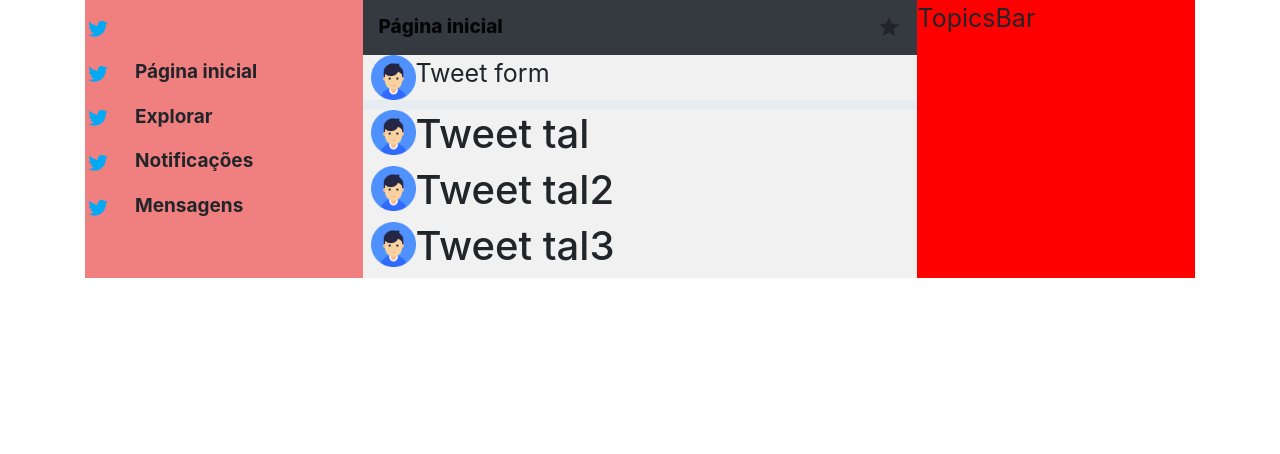
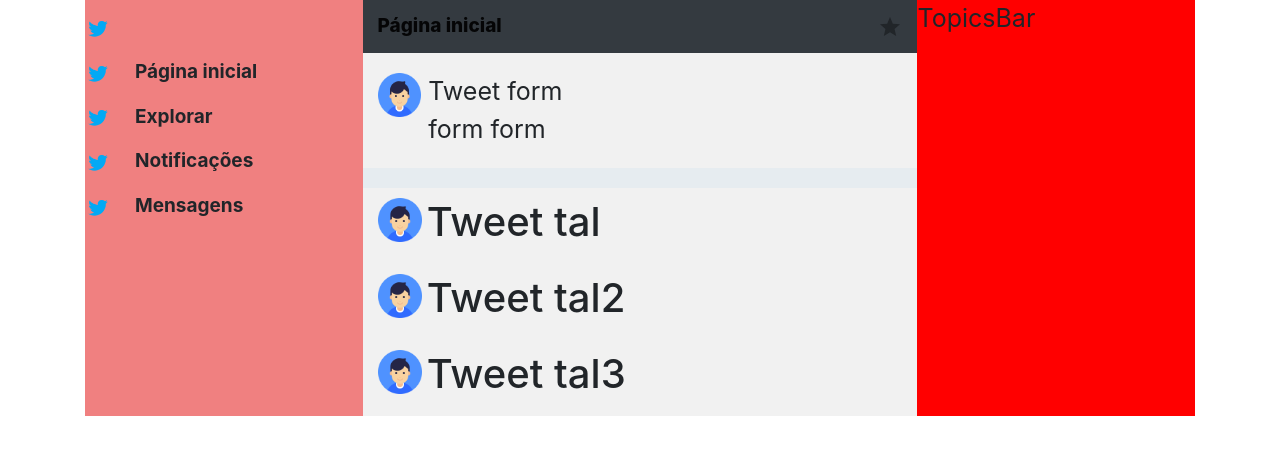
Before and after one commit to isaacbatst/twitter-gemini-frontend, a React (Create React App) app: page / in a window 1280 px wide. Shown: the top 454 px of the page. Built offline with nearby package versions, Linux system fonts and the light colour scheme.

Commit message:
treats main components spacing

```diff
--- a/src/components/Main/components/Content/components/AvatarBar/index.js
+++ b/src/components/Main/components/Content/components/AvatarBar/index.js
@@ -1,8 +1,10 @@
 import React from 'react';
-import Avatar from '../../../../../../static/avatar.png';
+import Image from 'react-bootstrap/Image';
 
-function AvatarBar(){
-  return <img width={45} src={Avatar} />
+import './style.css';
+
+function AvatarBar(props){
+  return <Image className='avatar' fluid={true} src={props.avatar} />
 }
 
 export default AvatarBar;
--- /dev/null
+++ b/src/components/Main/components/Content/components/AvatarBar/style.css
@@ -0,0 +1,3 @@
+.avatar{
+  width:1.9em;
+}
--- a/src/components/Main/components/Content/components/ContentHeader/index.js
+++ b/src/components/Main/components/Content/components/ContentHeader/index.js
@@ -6,7 +6,7 @@ import "./style.css";
 
 function ContentHeader() {
   return (
-    <Navbar bg="dark">
+    <Navbar bg="dark" className="contentBlock contentHeader" >
       <Navbar.Brand className="mr-auto contentHeaderText">Página inicial</Navbar.Brand>
       <Star />
     </Navbar>
--- a/src/components/Main/components/Content/components/ContentHeader/style.css
+++ b/src/components/Main/components/Content/components/ContentHeader/style.css
@@ -2,3 +2,7 @@
   font-size: 19px;
   font-weight: 800;
 }
+
+.contentHeader{
+  height: 53px;
+}
--- a/src/components/Main/components/Content/components/Feed/index.js
+++ b/src/components/Main/components/Content/components/Feed/index.js
@@ -3,7 +3,9 @@ import Row from "react-bootstrap/Row";
 import Col from "react-bootstrap/Col";
 
 import AvatarBar from "../AvatarBar/index";
-import TweetContent from "./components/TweetContent/index";
+import Tweet from "./components/Tweet/index";
+
+import Avatar from "../../../../../../static/avatar.png";
 
 import "./style.css";
 
@@ -34,14 +36,16 @@ function Feed() {
 
   return tweets.map(tweet => {
     return (
-      <Row noGutters={true} className="px-2" key={tweet.id}>
-        <Col xs={1}>
-          <AvatarBar />
-        </Col>
-        <Col xs={10}>
-          <TweetContent tweet={tweet} />
-        </Col>
-      </Row>
+      <div className="tweetDiv contentBlock" key={tweet.id}>
+        <Row noGutters={true} className="tweetRow" >
+          <Col xs={1}>
+            <AvatarBar avatar={Avatar} />
+          </Col>
+          <Col xs={10}>
+            <Tweet tweet={tweet} />
+          </Col>
+        </Row>
+      </div>
     );
   });
 }
--- a/src/components/Main/components/Content/components/Feed/style.css
+++ b/src/components/Main/components/Content/components/Feed/style.css
@@ -0,0 +1,7 @@
+.tweetDiv .col-1{
+  margin: 0px 5px;
+}
+
+.tweetRow{
+  margin-left:-5px
+}
--- a/src/components/Main/components/Content/components/GrayArea/index.js
+++ b/src/components/Main/components/Content/components/GrayArea/index.js
@@ -3,7 +3,7 @@ import React from 'react';
 import './style.css';
 
 function GrayArea(){
-  return <div className="grayArea"></div>
+  return <div className="grayArea contentBlock"></div>
 }
 
 export default GrayArea;
--- a/src/components/Main/components/Content/components/TweetingArea/index.js
+++ b/src/components/Main/components/Content/components/TweetingArea/index.js
@@ -6,11 +6,13 @@ import './style.css';
 
 import AvatarBar from '../AvatarBar/index';
 
+import Avatar from '../../../../../../static/avatar.png';
+
 function TweetingArea(){
   return (
-    <Row noGutters={true} className="px-2">
-      <Col xs={1}><AvatarBar /></Col>
-      <Col xs={10}>Tweet form</Col>
+    <Row noGutters={true} className="contentBlock tweetingArea">
+      <Col xs={1}><AvatarBar avatar={Avatar} /></Col>
+      <Col xs={10}>Tweet form<br/>form form</Col>
     </Row>
   )
 }
--- a/src/components/Main/components/Content/components/TweetingArea/style.css
+++ b/src/components/Main/components/Content/components/TweetingArea/style.css
@@ -0,0 +1,12 @@
+.tweetingArea{
+  margin-top: 10px;
+}
+
+.tweetingArea .col-1{
+  margin-right: 5px;
+}
+
+.tweetingArea .col-10{
+  margin-left: 2px;
+  margin-bottom: 10px;
+}
--- a/src/components/Main/components/Content/index.js
+++ b/src/components/Main/components/Content/index.js
@@ -6,12 +6,14 @@ import TweetingArea from "./components/TweetingArea/index";
 import GrayArea from './components/GrayArea/index';
 import Feed from './components/Feed/index';
 
+import './style.css';
+
 function Content() {
   return (
     <Col xs={12} lg={8}>
       <ContentHeader />
       <TweetingArea />
-      <GrayArea />
+      <GrayArea  />
       <Feed />
     </Col>
   );
--- a/src/components/Main/components/Content/style.css
+++ b/src/components/Main/components/Content/style.css
@@ -0,0 +1,3 @@
+.contentBlock{
+  padding: 10px 15px;
+}
```
Also changed, not shown: src/components/Main/components/Content/components/Feed/components/Tweet/index.js (renamed from src/components/Main/components/Content/components/Feed/components/TweetContent/index.js).
